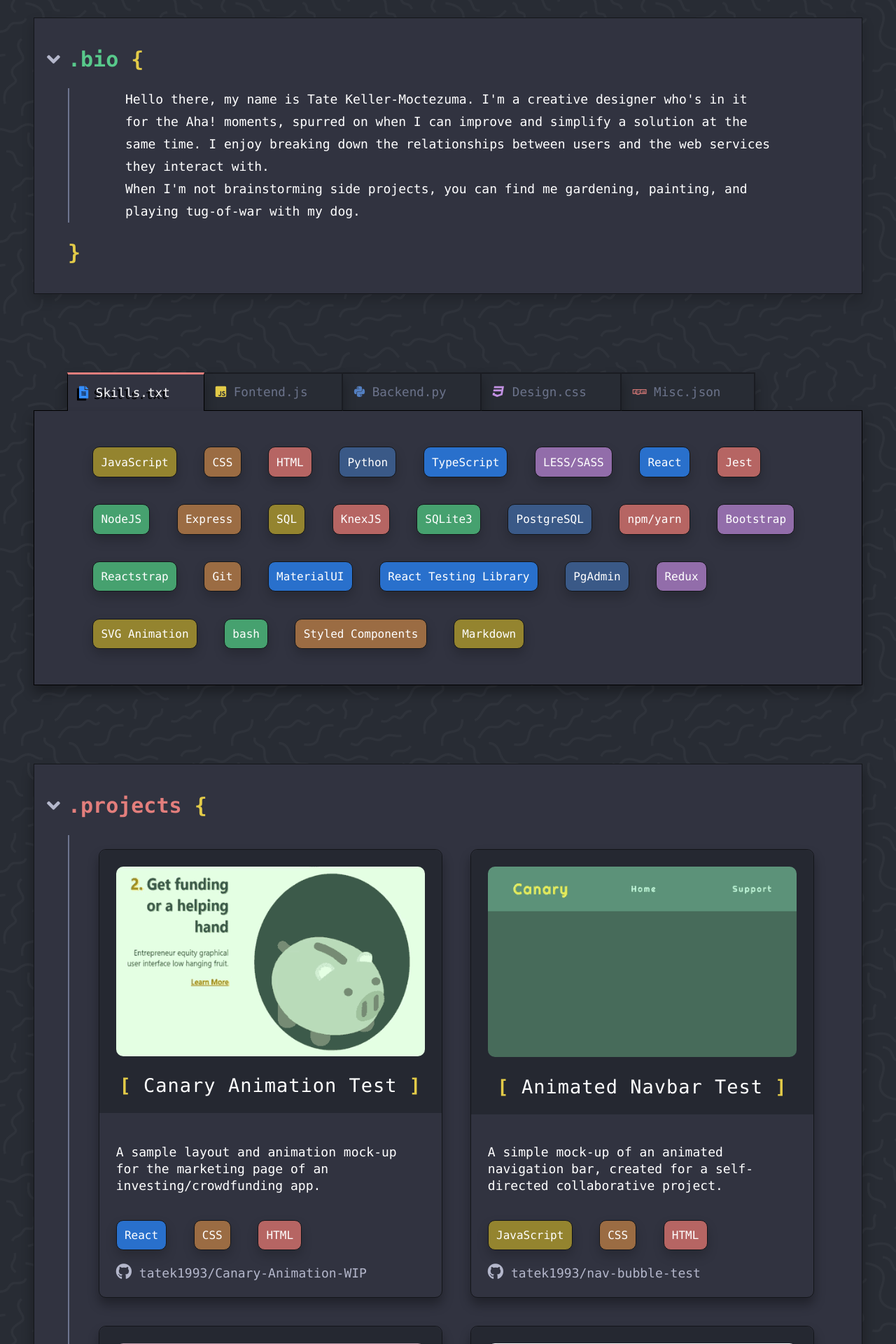
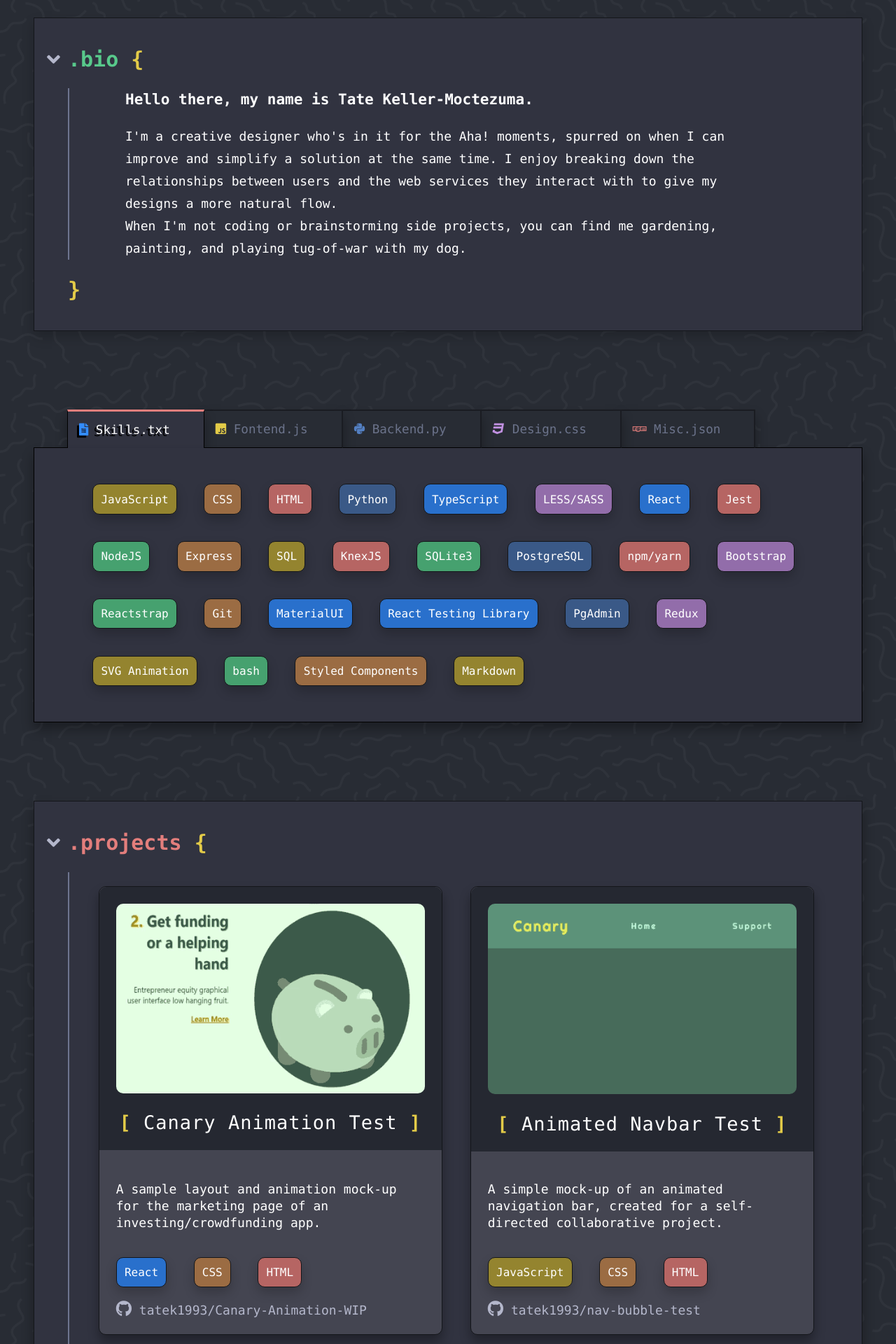
Before and after one commit to tatek1993/Portfolio, a React (Create React App) app: page / in a window 1280 px wide. Shown: the part 920-2840 px from the top of the page at 70% size. Built offline with nearby package versions, Linux system fonts and the light colour scheme.

Commit message:
updated bg color for projects

```diff
--- a/src/SASS/App.scss
+++ b/src/SASS/App.scss
@@ -1,6 +1,7 @@
 // Variables
 $bar-grey: #8e98b8a8;
 $light-grey: #B4B7CB;
+$project-grey: #444551;
 $med-grey: #313340;
 $dark-grey: #252831;
 $hover: #414553;
@@ -308,7 +309,7 @@ $bg-color: #282c34;
   flex-direction: column;
   align-items: flex-start;
   justify-content: space-between;
-  background-color: $med-grey;
+  background-color: $project-grey;
   font-size: calc(10px + 1vmin);
   border: 1px solid #14161a;
   height: 100%;
--- a/src/components/about-me.js
+++ b/src/components/about-me.js
@@ -8,11 +8,13 @@ const About = (props) => {
             <div className="about-text">
                 <h2><i class="fas fa-angle-down chevron" /><span className="green">.bio</span> {'{'} </h2>
                 <p className="bio">
-                    Hello there, my name is Tate Keller-Moctezuma.
 
-                    I'm a creative designer who's in it for the Aha! moments, spurred on when I can improve and simplify a solution at the same time. I enjoy breaking down the relationships between users and the web services they interact with.
-                    <br></br>
-                    When I'm not brainstorming side projects, you can find me gardening, painting, and playing tug-of-war with my dog.
+                    <h3>Hello there, my name is Tate Keller-Moctezuma. </h3>
+
+                    I'm a creative designer who's in it for the Aha! moments, spurred on when I can improve and simplify a solution at the same time. I enjoy breaking down the relationships between users and the web services they interact with to give my designs a more natural flow.
+
+                    <br />
+                    When I'm not coding or brainstorming side projects, you can find me gardening, painting, and playing tug-of-war with my dog.
 
                 </p>
                 <h2>{'}'} </h2>
```
